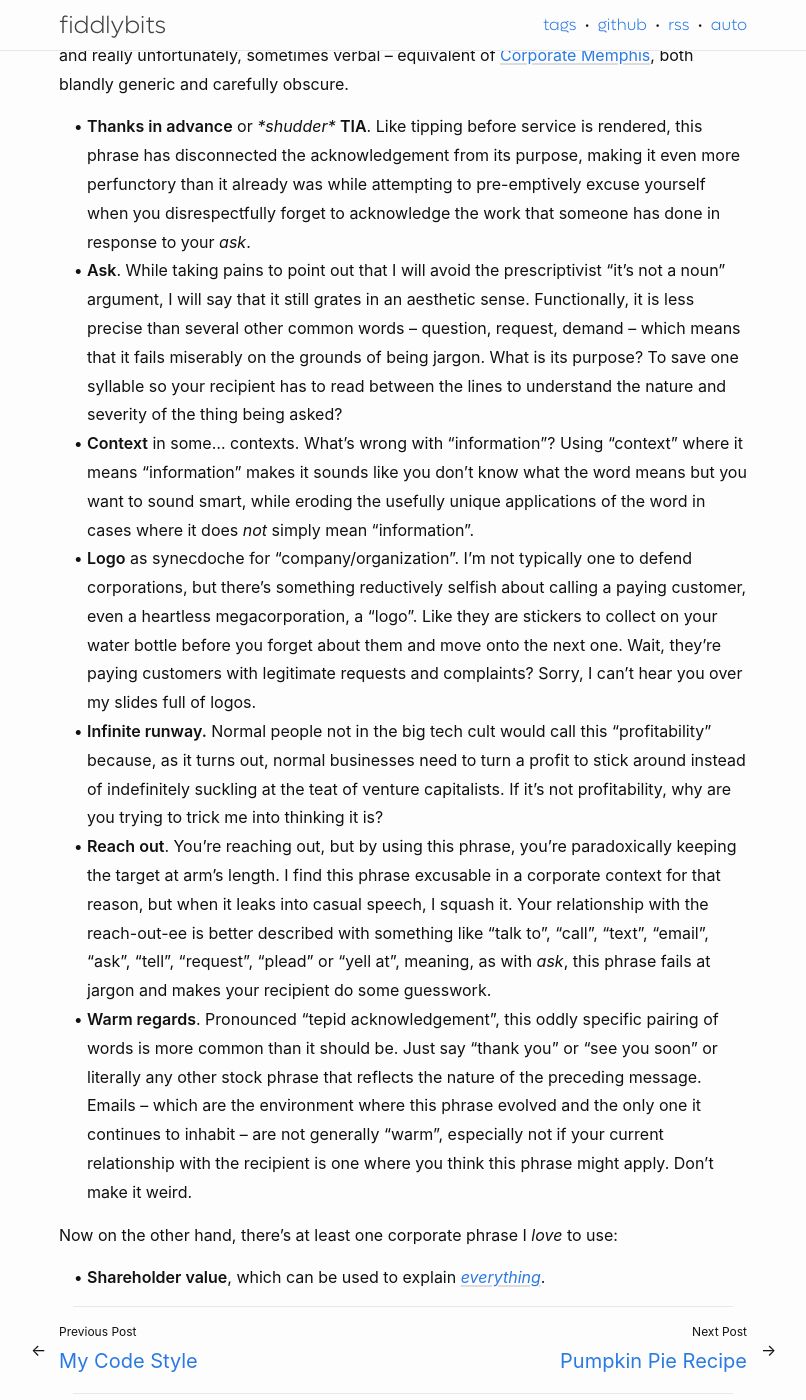
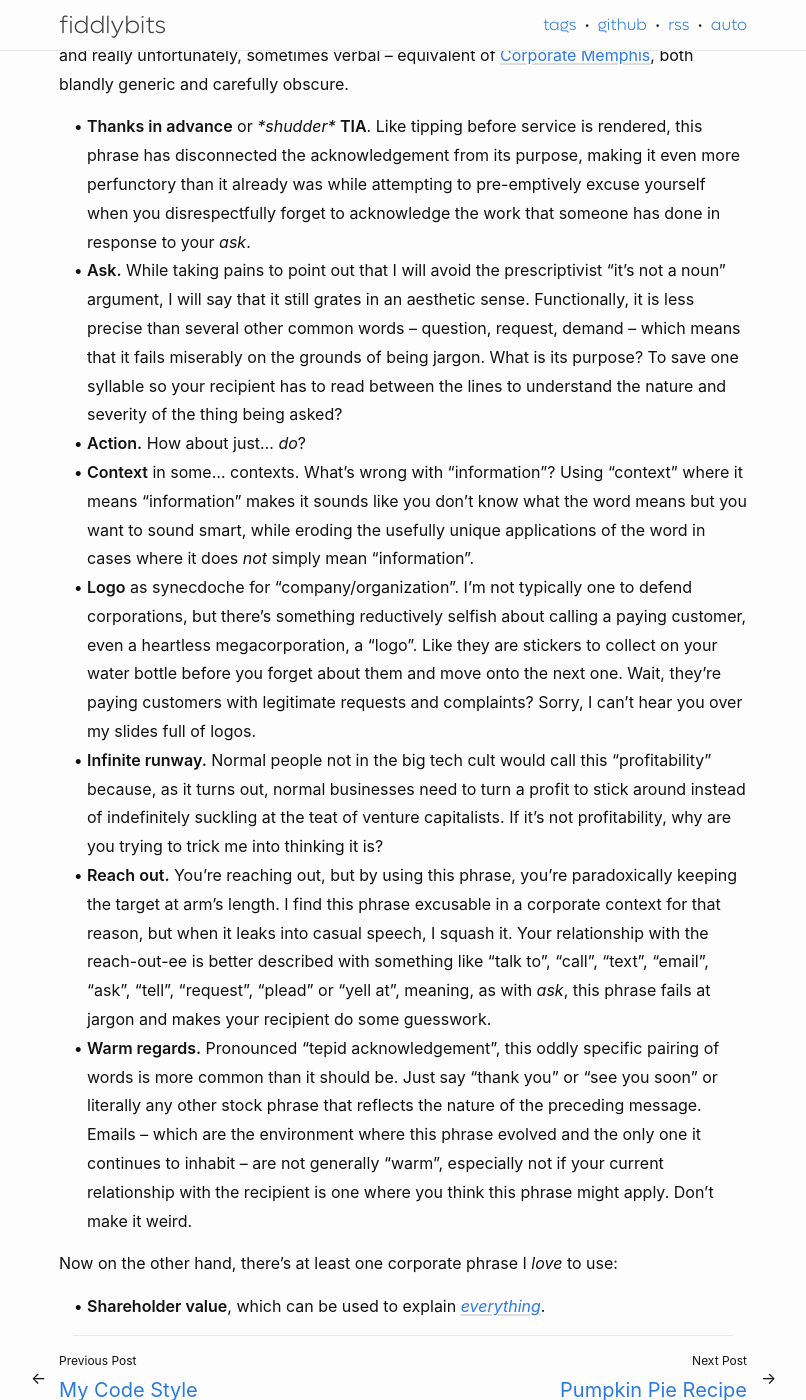
Before and after one commit to seansfkelley/seansfkelley.github.io, a Jekyll site: the page built from _posts/2025-11-23-corpo-speak.md, in a window 1280 px wide and 1400 px high, scrolled down 270 px. Shown: the whole window, without its empty margins (237-1043 px from the left). Built offline with Jekyll 4.4.1, drawn with Linux system fonts in a browser that asks for light colours.

Commit message:
More complaining.

```diff
--- a/_posts/2025-11-23-corpo-speak.md
+++ b/_posts/2025-11-23-corpo-speak.md
@@ -9,12 +9,13 @@ Fair warning: this post doesn't really have any technical, aesthetic, or argumen
 There are certain phrases that, for reasons I will attempt (and likely fail) to touch on, I find disproportionately, perhaps unreasonably, obnoxious. These excretions are the textual -- and really unfortunately, sometimes verbal -- equivalent of [Corporate Memphis](https://en.wikipedia.org/wiki/Corporate_Memphis), both blandly generic and carefully obscure.
 
 - **Thanks in advance** or _\*shudder\*_ **TIA**. Like tipping before service is rendered, this phrase has disconnected the acknowledgement from its purpose, making it even more perfunctory than it already was while attempting to pre-emptively excuse yourself when you disrespectfully forget to acknowledge the work that someone has done in response to your _ask_.
-- **Ask**. While taking pains to point out that I will avoid the prescriptivist "it's not a noun" argument, I will say that it still grates in an aesthetic sense. Functionally, it is less precise than several other common words -- question, request, demand -- which means that it fails miserably on the grounds of being jargon. What is its purpose? To save one syllable so your recipient has to read between the lines to understand the nature and severity of the thing being asked?
+- **Ask.** While taking pains to point out that I will avoid the prescriptivist "it's not a noun" argument, I will say that it still grates in an aesthetic sense. Functionally, it is less precise than several other common words -- question, request, demand -- which means that it fails miserably on the grounds of being jargon. What is its purpose? To save one syllable so your recipient has to read between the lines to understand the nature and severity of the thing being asked?
+- **Action.** How about just... _do_?
 - **Context** in some... contexts. What's wrong with "information"? Using "context" where it means "information" makes it sounds like you don't know what the word means but you want to sound smart, while eroding the usefully unique applications of the word in cases where it does _not_ simply mean "information".
 - **Logo** as synecdoche for "company/organization". I'm not typically one to defend corporations, but there's something reductively selfish about calling a paying customer, even a heartless megacorporation, a "logo". Like they are stickers to collect on your water bottle before you forget about them and move onto the next one. Wait, they're paying customers with legitimate requests and complaints? Sorry, I can't hear you over my slides full of logos.
 - **Infinite runway.** Normal people not in the big tech cult would call this "profitability" because, as it turns out, normal businesses need to turn a profit to stick around instead of indefinitely suckling at the teat of venture capitalists. If it's not profitability, why are you trying to trick me into thinking it is?
-- **Reach out**. You're reaching out, but by using this phrase, you're paradoxically keeping the target at arm's length. I find this phrase excusable in a corporate context for that reason, but when it leaks into casual speech, I squash it. Your relationship with the reach-out-ee is better described with something like "talk to", "call", "text", "email", "ask", "tell", "request", "plead" or "yell at", meaning, as with _ask_, this phrase fails at jargon and makes your recipient do some guesswork.
-- **Warm regards**. Pronounced "tepid acknowledgement", this oddly specific pairing of words is more common than it should be. Just say "thank you" or "see you soon" or literally any other stock phrase that reflects the nature of the preceding message. Emails -- which are the environment where this phrase evolved and the only one it continues to inhabit -- are not generally "warm", especially not if your current relationship with the recipient is one where you think this phrase might apply. Don't make it weird.
+- **Reach out.** You're reaching out, but by using this phrase, you're paradoxically keeping the target at arm's length. I find this phrase excusable in a corporate context for that reason, but when it leaks into casual speech, I squash it. Your relationship with the reach-out-ee is better described with something like "talk to", "call", "text", "email", "ask", "tell", "request", "plead" or "yell at", meaning, as with _ask_, this phrase fails at jargon and makes your recipient do some guesswork.
+- **Warm regards.** Pronounced "tepid acknowledgement", this oddly specific pairing of words is more common than it should be. Just say "thank you" or "see you soon" or literally any other stock phrase that reflects the nature of the preceding message. Emails -- which are the environment where this phrase evolved and the only one it continues to inhabit -- are not generally "warm", especially not if your current relationship with the recipient is one where you think this phrase might apply. Don't make it weird.
 
 Now on the other hand, there's at least one corporate phrase I _love_ to use:
 
```
